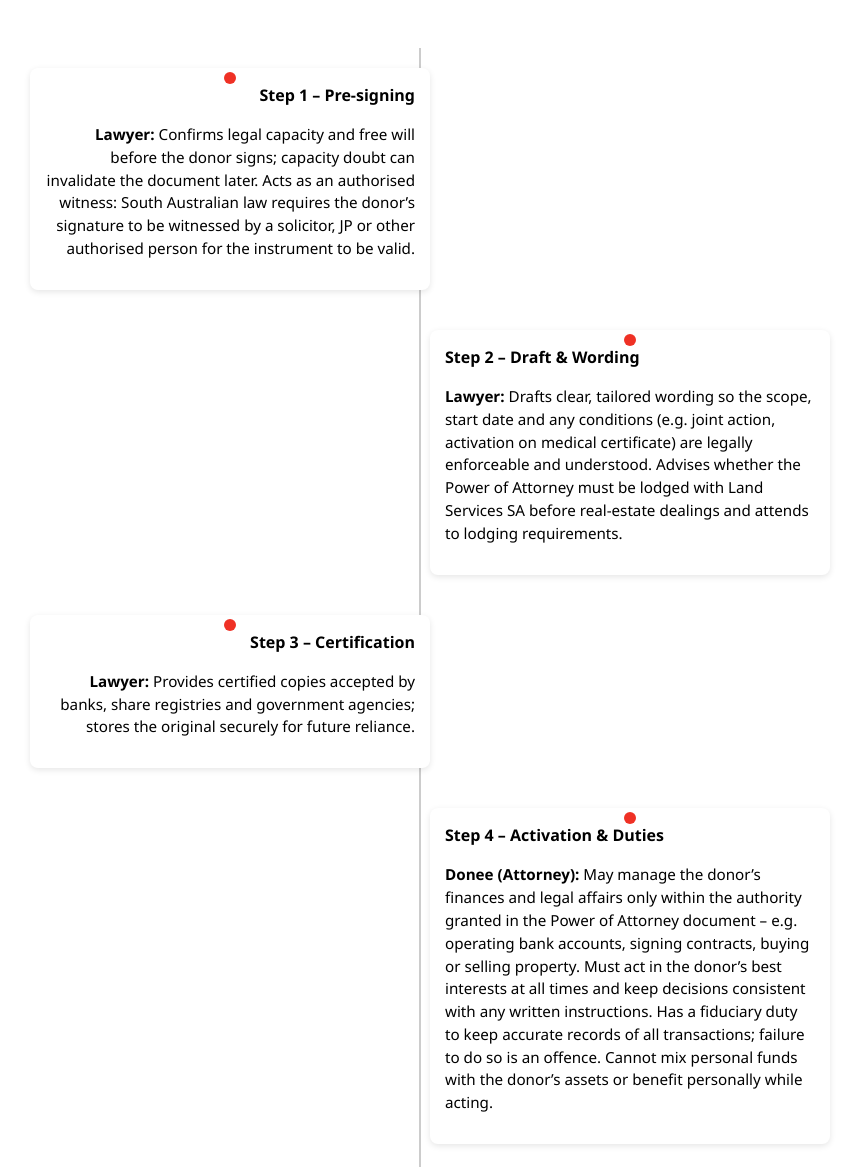
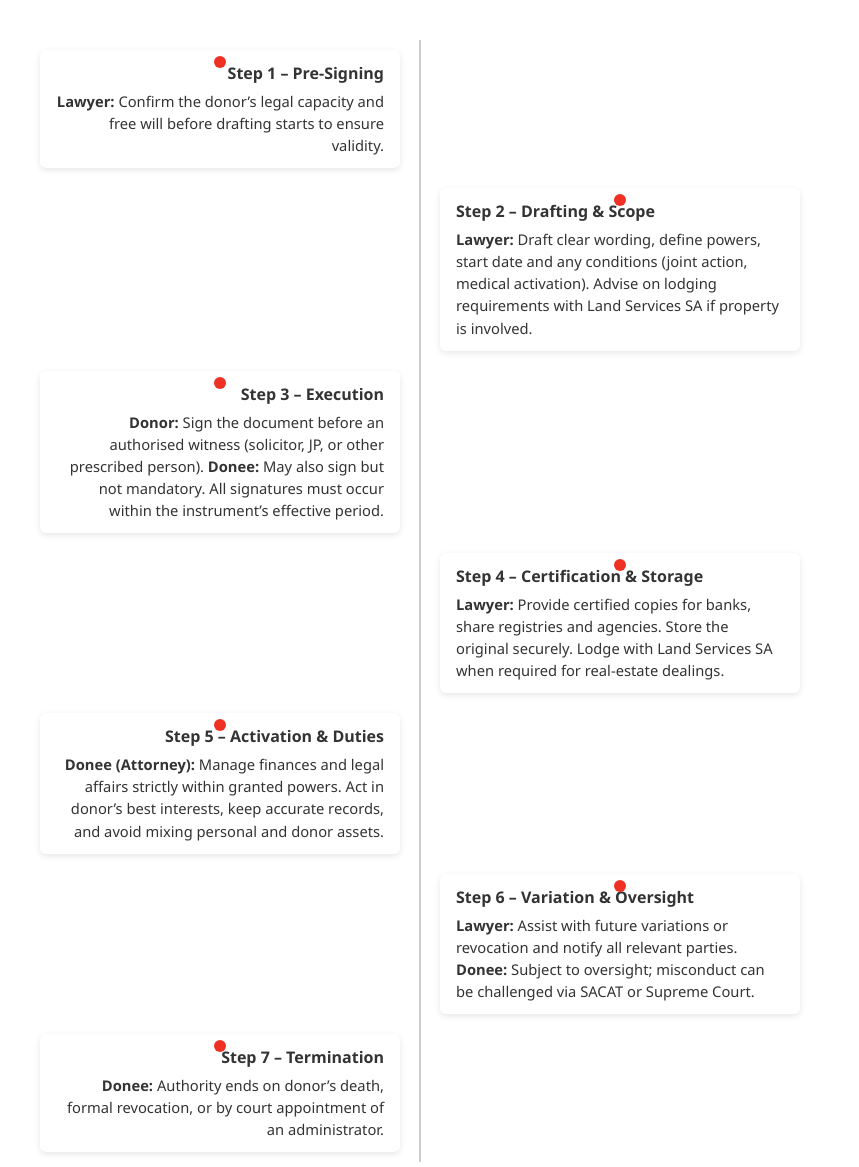
Before and after one commit to KW-GHL/POA-Mind-Map-GHL, a plain HTML site: page index.html in a window 1280 px wide. Shown: the top 1167 px of the page, without its empty margins (220-1079 px from the left). Drawn offline with Linux system fonts and the light colour scheme.

Commit message:
Update index.html

```diff
--- a/index.html
+++ b/index.html
@@ -1,74 +1,23 @@
-<!-- ======================================= -->
-<!-- Power of Attorney 逻辑流程路径示例 -->
-<!-- ======================================= -->
-
-<section id="poa-timeline">
-  <ul class="timeline">
-    <!-- Step 1: Pre-signing -->
-    <li class="timeline-item left">
-      <div class="timeline-content">
-        <h3>Step 1 – Pre-signing</h3>
-        <p><strong>Lawyer:</strong> Confirms legal capacity and free will before the donor signs; capacity doubt can invalidate the document later. Acts as an authorised witness: South Australian law requires the donor’s signature to be witnessed by a solicitor, JP or other authorised person for the instrument to be valid.</p>
-      </div>
-    </li>
-    <!-- Step 2: Draft & Wording -->
-    <li class="timeline-item right">
-      <div class="timeline-content">
-        <h3>Step 2 – Draft & Wording</h3>
-        <p><strong>Lawyer:</strong> Drafts clear, tailored wording so the scope, start date and any conditions (e.g. joint action, activation on medical certificate) are legally enforceable and understood. Advises whether the Power of Attorney must be lodged with Land Services SA before real-estate dealings and attends to lodging requirements.</p>
-      </div>
-    </li>
-    <!-- Step 3: Certification -->
-    <li class="timeline-item left">
-      <div class="timeline-content">
-        <h3>Step 3 – Certification</h3>
-        <p><strong>Lawyer:</strong> Provides certified copies accepted by banks, share registries and government agencies; stores the original securely for future reliance.</p>
-      </div>
-    </li>
-    <!-- Step 4: Activation & Duties -->
-    <li class="timeline-item right">
-      <div class="timeline-content">
-        <h3>Step 4 – Activation & Duties</h3>
-        <p><strong>Donee (Attorney):</strong> May manage the donor’s finances and legal affairs only within the authority granted in the Power of Attorney document – e.g. operating bank accounts, signing contracts, buying or selling property. Must act in the donor’s best interests at all times and keep decisions consistent with any written instructions. Has a fiduciary duty to keep accurate records of all transactions; failure to do so is an offence. Cannot mix personal funds with the donor’s assets or benefit personally while acting.</p>
-      </div>
-    </li>
-    <!-- Step 5: Variation & Safeguard -->
-    <li class="timeline-item left">
-      <div class="timeline-content">
-        <h3>Step 5 – Variation & Safeguard</h3>
-        <p><strong>Lawyer:</strong> Assists with future variations or revocation, ensuring all parties and institutions are properly notified to prevent outdated authority being used. Keeps contemporaneous file notes, providing independent evidence if the document or the donee’s actions are ever challenged.</p>
-      </div>
-    </li>
-    <!-- Step 6: Liability & Oversight -->
-    <li class="timeline-item right">
-      <div class="timeline-content">
-        <h3>Step 6 – Liability & Oversight</h3>
-        <p><strong>Donee (Attorney):</strong> May be personally liable for losses caused by negligence or misuse; serious misconduct can attract criminal penalties. No government body monitors the donee day-to-day; relatives can apply to SACAT or the Supreme Court if misconduct is suspected.</p>
-      </div>
-    </li>
-    <!-- Step 7: Termination -->
-    <li class="timeline-item left">
-      <div class="timeline-content">
-        <h3>Step 7 – Termination</h3>
-        <p><strong>Donee (Attorney):</strong> Authority ends automatically on the donor’s death, revocation or court intervention.</p>
-      </div>
-    </li>
-  </ul>
-</section>
-
+<!DOCTYPE html>
+<html lang="en">
+<head>
+  <meta charset="UTF-8">
+  <meta name="viewport" content="width=device-width,initial-scale=1">
+  <title>Power of Attorney Process Timeline</title>
   <style>
-  /* —— 仅作用于本 Section —— */
+    /* —— 本 Section 专属样式 —— */
     #poa-timeline {
-    padding: 40px 0;
+      padding: 0;            /* 去除全局多余 padding */
+      margin: 0 auto;        /* 居中整个区块 */
+      max-width: 800px;
+      font-family: 'Segoe UI', sans-serif;
+      color: #333;
     }
     #poa-timeline .timeline {
       position: relative;
       list-style: none;
-    margin: 0;
       padding: 0;
-    max-width: 800px;
-    margin-left: auto;
-    margin-right: auto;
+      margin: 40px 0;       /* 上下间距 */
     }
     /* 中心竖线 */
     #poa-timeline .timeline::before {
@@ -76,32 +25,33 @@
       position: absolute;
       left: 50%;
       top: 0;
-    bottom: 0;
       width: 2px;
+      height: 100%;
       background: #ccc;
       transform: translateX(-50%);
     }
-  /* 时间线项 */
+    /* 每个步骤项 */
     #poa-timeline .timeline-item {
       position: relative;
       width: 50%;
-    padding: 20px 10px;
+      padding: 10px 20px;
+      box-sizing: border-box;
     }
-  /* 左侧内容 */
+    /* 左侧项目 */
     #poa-timeline .timeline-item.left {
       left: 0;
       text-align: right;
     }
-  /* 右侧内容 */
+    /* 右侧项目 */
     #poa-timeline .timeline-item.right {
       left: 50%;
       text-align: left;
     }
-  /* 圆形节点 */
+    /* 节点小圆点 */
     #poa-timeline .timeline-item::after {
       content: '';
       position: absolute;
-    top: 24px;
+      top: 16px;
       left: 50%;
       width: 12px;
       height: 12px;
@@ -109,41 +59,112 @@
       border-radius: 50%;
       transform: translateX(-50%);
     }
-  /* 内容卡片 */
+    /* 内容框 */
     #poa-timeline .timeline-content {
       display: inline-block;
       background: #fff;
-    border-radius: 8px;
-    padding: 15px;
+      padding: 12px 16px;
+      border-radius: 6px;
       box-shadow: 0 2px 6px rgba(0,0,0,0.1);
       transition: transform 0.2s;
-    font-family: 'Segoe UI', sans-serif;
-    font-size: 0.95rem;
-    line-height: 1.5;
     }
     #poa-timeline .timeline-content h3 {
-    margin-top: 0;
+      margin: 0 0 6px;
       font-size: 1rem;
       font-weight: bold;
     }
-  /* Hover 效果 */
+    #poa-timeline .timeline-content p {
+      margin: 0;
+      font-size: 0.92rem;
+      line-height: 1.5;
+    }
+    /* Hover 提升效果 */
     #poa-timeline .timeline-item:hover .timeline-content {
       transform: scale(1.02);
     }
-  /* 响应式：小屏屏幕全宽 */
+    /* 响应式：小屏幕改为全宽 */
     @media (max-width: 900px) {
-    #poa-timeline .timeline::before { left: 8px; }
+      #poa-timeline {
+        padding: 0 10px;
+      }
+      #poa-timeline .timeline::before {
+        left: 8px;
+      }
       #poa-timeline .timeline-item,
       #poa-timeline .timeline-item.left,
       #poa-timeline .timeline-item.right {
         left: 0;
         width: 100%;
         text-align: left;
-      padding-left: 30px;
-      padding-right: 15px;
+        padding-left: 20px;
       }
       #poa-timeline .timeline-item::after {
         left: 8px;
       }
     }
   </style>
+</head>
+<body>
+
+<section id="poa-timeline">
+  <ul class="timeline">
+    <!-- Step 1: Pre-signing -->
+    <li class="timeline-item left">
+      <div class="timeline-content">
+        <h3>Step 1 – Pre-Signing</h3>
+        <p><strong>Lawyer:</strong> Confirm the donor’s legal capacity and free will before drafting starts to ensure validity.</p>
+      </div>
+    </li>
+
+    <!-- Step 2: Drafting -->
+    <li class="timeline-item right">
+      <div class="timeline-content">
+        <h3>Step 2 – Drafting & Scope</h3>
+        <p><strong>Lawyer:</strong> Draft clear wording, define powers, start date and any conditions (joint action, medical activation). Advise on lodging requirements with Land Services SA if property is involved.</p>
+      </div>
+    </li>
+
+    <!-- Step 3: Signing -->
+    <li class="timeline-item left">
+      <div class="timeline-content">
+        <h3>Step 3 – Execution</h3>
+        <p><strong>Donor:</strong> Sign the document before an authorised witness (solicitor, JP, or other prescribed person). <strong>Donee:</strong> May also sign but not mandatory. All signatures must occur within the instrument’s effective period.</p>
+      </div>
+    </li>
+
+    <!-- Step 4: Certification & Storage -->
+    <li class="timeline-item right">
+      <div class="timeline-content">
+        <h3>Step 4 – Certification & Storage</h3>
+        <p><strong>Lawyer:</strong> Provide certified copies for banks, share registries and agencies. Store the original securely. Lodge with Land Services SA when required for real-estate dealings.</p>
+      </div>
+    </li>
+
+    <!-- Step 5: Activation & Duties -->
+    <li class="timeline-item left">
+      <div class="timeline-content">
+        <h3>Step 5 – Activation & Duties</h3>
+        <p><strong>Donee (Attorney):</strong> Manage finances and legal affairs strictly within granted powers. Act in donor’s best interests, keep accurate records, and avoid mixing personal and donor assets.</p>
+      </div>
+    </li>
+
+    <!-- Step 6: Variation & Oversight -->
+    <li class="timeline-item right">
+      <div class="timeline-content">
+        <h3>Step 6 – Variation & Oversight</h3>
+        <p><strong>Lawyer:</strong> Assist with future variations or revocation and notify all relevant parties. <strong>Donee:</strong> Subject to oversight; misconduct can be challenged via SACAT or Supreme Court.</p>
+      </div>
+    </li>
+
+    <!-- Step 7: Termination -->
+    <li class="timeline-item left">
+      <div class="timeline-content">
+        <h3>Step 7 – Termination</h3>
+        <p><strong>Donee:</strong> Authority ends on donor’s death, formal revocation, or by court appointment of an administrator.</p>
+      </div>
+    </li>
+  </ul>
+</section>
+
+</body>
+</html>
```
Lines whose indentation alone changed are shown as unchanged.
